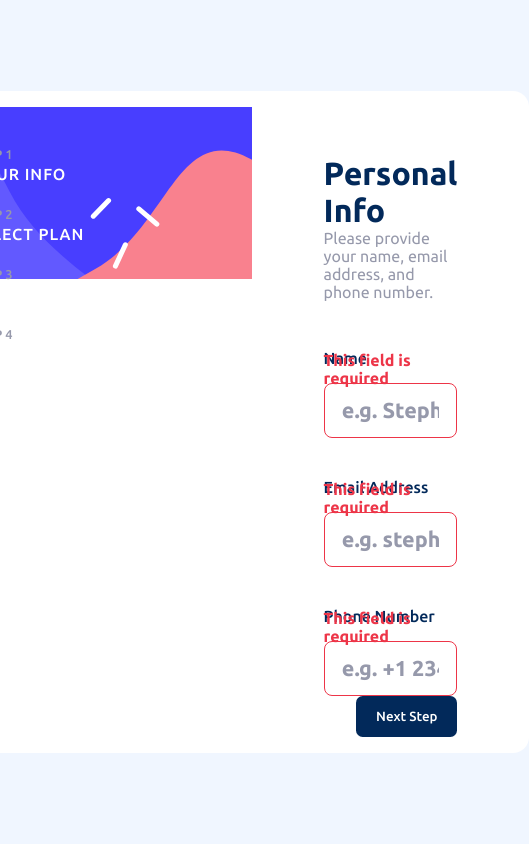
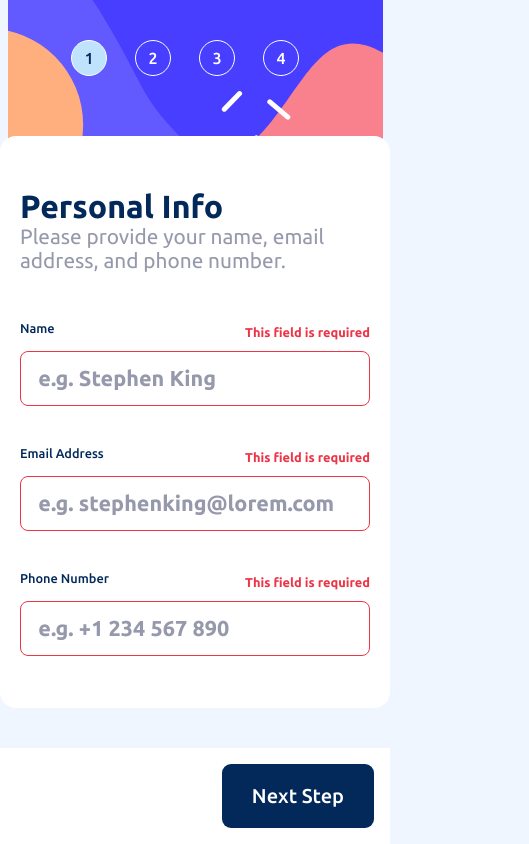
Before and after one commit to liquidwater0/multi-step-form, a React (Vite) app: page / in a window 390 px wide. Shown: the whole page, 529 px wide, since content can reach past the window. Built offline with nearby package versions, Linux system fonts and the light colour scheme.

Commit message:
RESPONSIVE

```diff
--- a/src/App.tsx
+++ b/src/App.tsx
@@ -22,7 +22,7 @@ function App() {
 			<form onSubmit={handleFormSubmit} className='form'>
 				<aside className='side-bar'>
 					<picture className='sidebar-image'>
-						<source media='(max-width: 800px)' srcSet={mobileSidebar}/>
+						<source media='(max-width: 900px)' srcSet={mobileSidebar}/>
 						<source media='(min-width: 1024px)' srcSet={desktopSidebar}/>
 						<img src={desktopSidebar} alt="sidebar image" />
 					</picture>
--- a/src/components/Form/Plan.tsx
+++ b/src/components/Form/Plan.tsx
@@ -57,7 +57,7 @@ export default function Plan({ plan }: { plan: PlanType }) {
                 src={icon.src}
                 alt={icon.alt}
             />
-            <div>
+            <div className="plan-details">
                 <p className="plan-label">{ name }</p>
                 <p className="plan-cost">
                     {
--- a/src/scss/form/_buttons.scss
+++ b/src/scss/form/_buttons.scss
@@ -3,6 +3,7 @@
     outline: none;
     border: none;
     font-weight: 500;
+    font-size: 1rem;
     transition:
         background-color 250ms,
         color 250ms;
@@ -11,7 +12,7 @@
         background-color: var(--color-primary-1);
         color: var(--color-neutral-5);
         padding: 1em 1.5em;
-        border-radius: 0.5em;
+        border-radius: 0.45em;
 
         &:hover {
             background-color: var(--color-primary-2);
@@ -27,3 +28,9 @@
         }
     }
 }
+
+@media (max-width: 900px) {
+    .btn {
+        font-size: 1.25rem;
+    }
+}
--- a/src/scss/form/_index.scss
+++ b/src/scss/form/_index.scss
@@ -110,3 +110,54 @@
         }
     }
 }
+
+@media (max-width: 900px) {
+    .form {
+        width: 600px;
+        grid-template-columns: auto;
+        padding: 0.25rem;
+
+        .form-body {
+            padding-bottom: 2rem;
+            margin: 1rem;
+        }
+
+        .side-bar {
+            display: flex;
+            justify-content: center;
+            align-items: center;
+            position: absolute;
+            width: 100%;
+            left: 0;
+            top: 0;
+            z-index: -1;
+        }
+
+        .form-buttons {
+            position: absolute;
+            bottom: 0;
+            right: 0;
+            background-color: var(--color-neutral-5);
+            padding: 1rem;
+        }
+
+        .steps {
+            flex-direction: row;
+            justify-content: center;
+            align-items: center;
+            gap: 0.5rem;
+        }
+
+        .step-text {
+            display: none;
+        }
+
+        .step-title {
+            margin-top: 2rem;
+        }
+
+        .subtitle {
+            font-size: 1.3rem;
+        }
+    }
+}
--- a/src/scss/form/steps/_addons.scss
+++ b/src/scss/form/steps/_addons.scss
@@ -12,6 +12,7 @@
         border: 1px solid var(--color-neutral-2);
         border-radius: 0.5rem;
         padding: 1.5rem;
+        width: 100%;
         cursor: pointer;
         transition:
             border-color 250ms,
@@ -42,3 +43,35 @@
         }
     }
 }
+
+@media (max-width: 900px) {
+    .add-on-description {
+        p:nth-child(1) {
+            font-size: 1.3rem;
+        }
+
+        p:nth-child(2) {
+            font-size: 1.15rem;
+        }
+    }
+
+    .add-on-price {
+        font-size: 1.3rem;
+    }
+}
+
+@media (max-width: 550px) {
+    .add-on-description {
+        p:nth-child(1) {
+            font-size: 1.15rem;
+        }
+
+        p:nth-child(2) {
+            font-size: 1rem;
+        }
+    }
+
+    .add-on-price {
+        font-size: 1.15rem;
+    }
+}
--- a/src/scss/form/steps/_selectPlan.scss
+++ b/src/scss/form/steps/_selectPlan.scss
@@ -19,6 +19,15 @@
                 border-color 250ms,
                 background-color 250ms;
 
+            .plan-label {
+                font-weight: 700;
+                margin-bottom: 0.25rem;
+            }
+
+            .plan-cost {
+                color: var(--color-neutral-1);
+            }
+
             &.selected,
             &:hover {
                 border: 1px solid var(--color-primary-2);
@@ -36,12 +45,12 @@
         align-items: center;
         gap: 2rem;
         background-color: var(--color-neutral-3);
-        padding: 0.75rem 0px;
+        padding: 0.75rem 1.5rem;
         border-radius: 0.5rem;
 
         label {
             color: var(--color-neutral-1);
-            font-weight: 500;
+            font-weight: 700;
             transition: color 250ms;
 
             &.active {
@@ -50,3 +59,32 @@
         }
     }
 }
+
+@media (max-width: 900px) {
+    .plans-container {
+        flex-direction: column;
+
+        .plan {
+            flex-direction: row !important;
+            justify-content: flex-start !important;
+            align-items: center !important;
+            height: 100px !important;
+
+            img {
+                margin-right: 1.5rem;
+            }
+
+            .plan-label {
+                font-size: 1.5rem;
+            }
+
+            .plan-cost {
+                font-size: 1.35rem;
+            }
+        }
+    }
+
+    .billing-container label {
+        font-size: 1.3rem;
+    }
+}
--- a/src/scss/form/steps/_summary.scss
+++ b/src/scss/form/steps/_summary.scss
@@ -75,3 +75,31 @@
         }
     }
 }
+
+@media (max-width: 900px) {
+    .plan-summary {
+        font-size: 1.25rem;
+    }
+
+    .addon-name {
+        font-size: 1.25rem;
+    }
+
+    .addon-price {
+        font-size: 1.125rem;
+    }
+
+    .finished {
+        position: initial !important;
+        transform: none !important;
+        padding: 10rem 0;
+
+        h2 {
+            font-size: 2rem !important;
+        }
+
+        p {
+            font-size: 1.25rem;
+        }
+    }
+}
--- a/src/scss/form/steps/_yourInfo.scss
+++ b/src/scss/form/steps/_yourInfo.scss
@@ -19,3 +19,18 @@
         }
     }
 }
+
+@media (max-width: 450px) {
+    .form-input-section {
+        display: flex;
+        flex-direction: column;
+
+        label {
+            font-size: 0.8em;
+        }
+
+        .validation-message {
+            font-size: 0.8em !important;
+        }
+    }
+}
```
